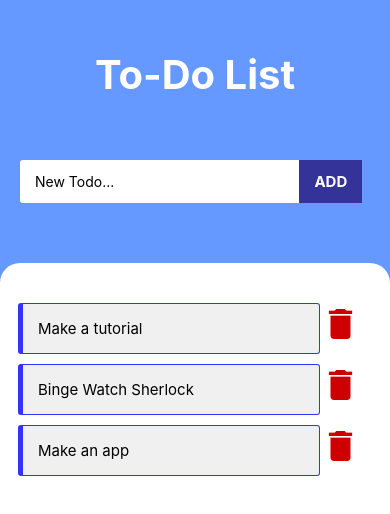
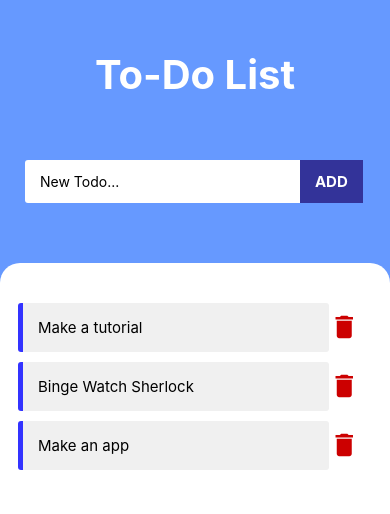
Before and after one commit to sparshsukralia/todo-list-react-native, a React Native app: screen / in a window 390 px wide. Shown: the top 514 px of the page. Built offline with nearby package versions, Linux system fonts and the light colour scheme.

Commit message:
Icon Styles

```diff
--- a/components/AddTodo.js
+++ b/components/AddTodo.js
@@ -7,7 +7,7 @@ export default function AddTodo({ submitHandler }) {
 
   const changeHandler = (val) => {
     setText(val);
-    text.value = "";
+    text.target.value = "";
   };
 
   return (
@@ -33,7 +33,7 @@ const styles = StyleSheet.create({
     backgroundColor: "#fff",
     marginTop: 40,
     marginBottom: 10,
-    marginLeft: 20,
+    marginLeft: 25,
     paddingHorizontal: 15,
     paddingVertical: 8,
     borderTopLeftRadius: 3,
--- a/components/Header.js
+++ b/components/Header.js
@@ -21,5 +21,6 @@ const styles = StyleSheet.create({
     color: "#fff",
     fontWeight: "bold",
     marginBottom: 3,
+    textAlign: "center",
   },
 });
--- a/components/TodoItem.js
+++ b/components/TodoItem.js
@@ -7,7 +7,12 @@ export default function TodoItem({ item, pressHandler }) {
     <TouchableOpacity onPress={() => pressHandler(item.key)}>
       <View style={styles.itemContainer}>
         <Text style={styles.item}>{item.text}</Text>
-        <MaterialIcons name="delete" size={40} color="#cc0000" />
+        <MaterialIcons
+          style={styles.icon}
+          name="delete"
+          size={30}
+          color="#cc0000"
+        />
       </View>
     </TouchableOpacity>
   );
@@ -19,6 +24,9 @@ const styles = StyleSheet.create({
     flexDirection: "row",
     alignItems: "center",
   },
+  icon: {
+    marginTop: 8,
+  },
   item: {
     flex: 0.9,
     color: "black",
@@ -29,7 +37,7 @@ const styles = StyleSheet.create({
     marginRight: 0,
     fontSize: 15,
     borderRadius: 3,
-    borderWidth: 0.1,
+    // borderWidth: 0.1,
     borderLeftWidth: 5,
     borderColor: "#3333FF",
   },
```
